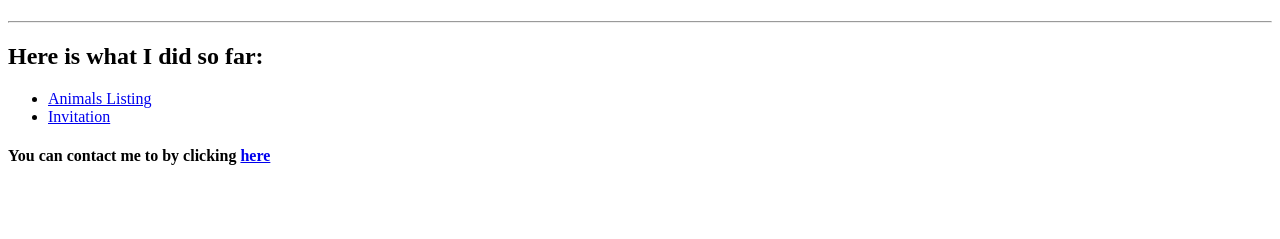
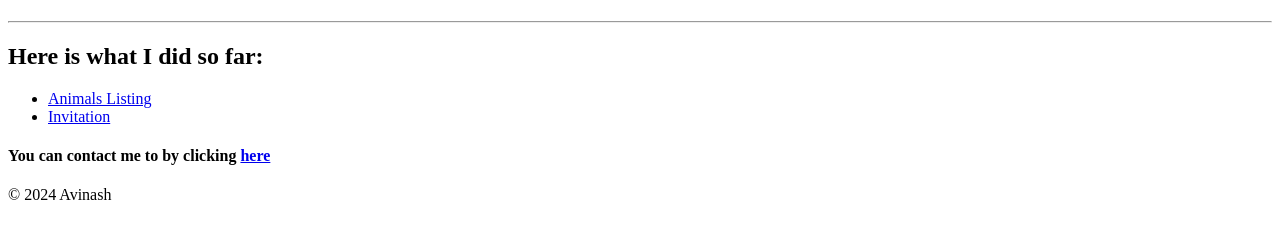
Before and after one commit to AvinashTanikella/Web-Development, a plain HTML site: page index.html in a window 1280 px wide. Shown: the part 59-298 px from the top of the page. Drawn offline with Linux system fonts and the light colour scheme.

Commit message:
Update index.html

```diff
--- a/index.html
+++ b/index.html
@@ -13,5 +13,8 @@
             <li><a href = "./Invite.html">Invitation</a></li>
         </ul>
         <h4>You can contact me to by clicking <a href="./public/contact.html">here</a></h4>
+        <footer>
+            <p>© 2024 Avinash</p>
+        </footer>
     </body>
 </html>
```
